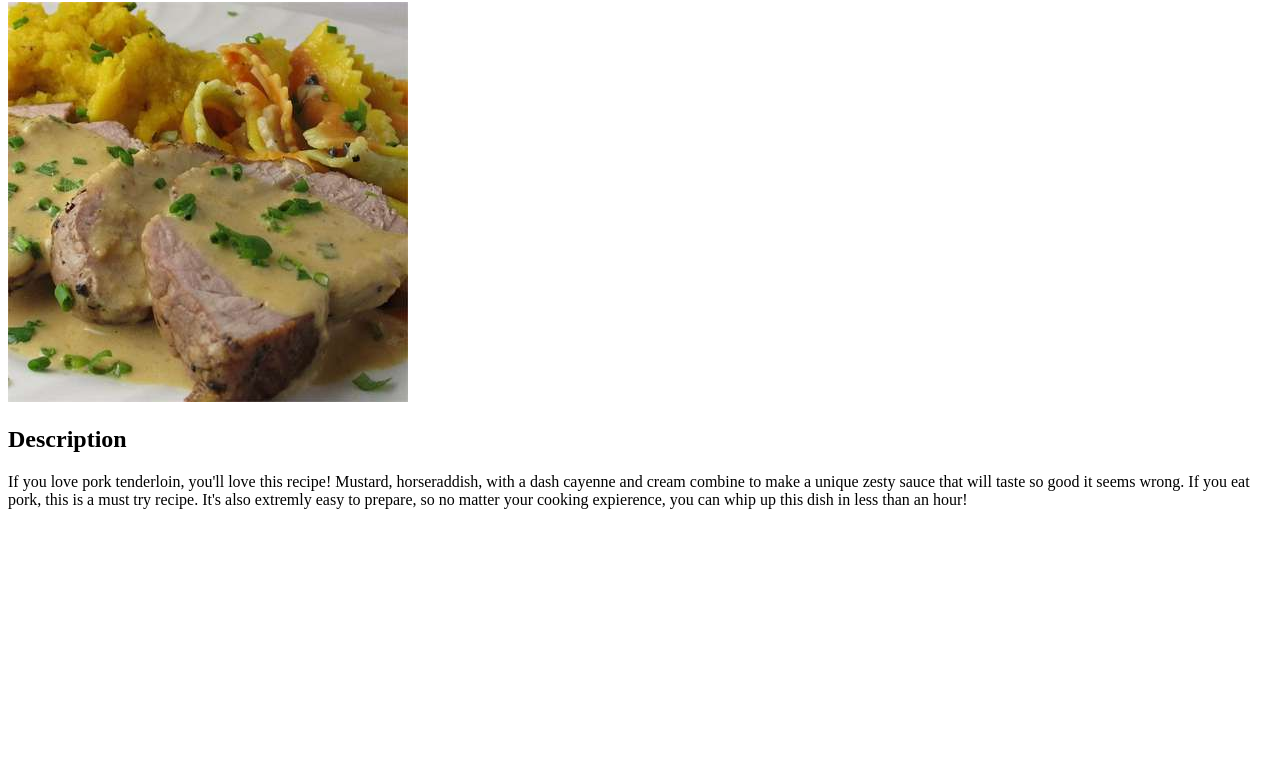
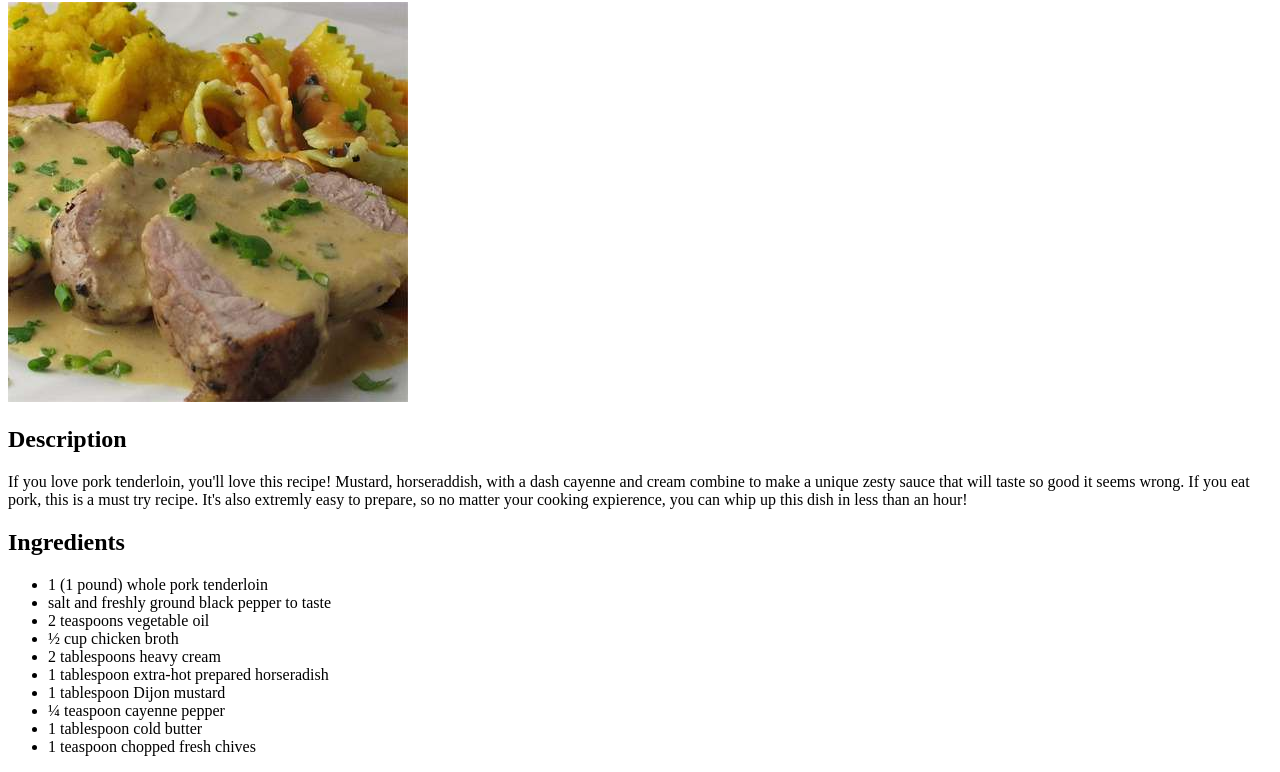
Before and after one commit to Arlots/Odin-Recipes2, a plain HTML site: page recipes/PorkTenderloinDiablo.html in a window 1280 px wide. Shown: the part 78-850 px from the top of the page. Before the commit the page ends 800 px from the top, so only its background shows below. Drawn offline with Linux system fonts and the light colour scheme.

Commit message:
added ingredient list for recipe 2

```diff
--- a/recipes/PorkTenderloinDiablo.html
+++ b/recipes/PorkTenderloinDiablo.html
@@ -15,5 +15,17 @@
                 so no matter your cooking expierence, you can whip up this dish in less than an hour!
             </p>
 
+        <h2>Ingredients</h2>
+            <ul>
+                <li>1 (1 pound) whole pork tenderloin</li>
+                <li>salt and freshly ground black pepper to taste</li>
+                <li>2 teaspoons vegetable oil</li>
+                <li>½ cup chicken broth</li>
+                <li>2 tablespoons heavy cream</li>
+                <li>1 tablespoon extra-hot prepared horseradish</li>
+                <li>1 tablespoon Dijon mustard</li>
+                <li>¼ teaspoon cayenne pepper</li>
+                <li>1 tablespoon cold butter</li>
+                <li>1 teaspoon chopped fresh chives</li>
     </body>
 </html>
```
